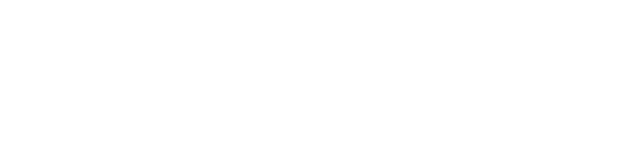
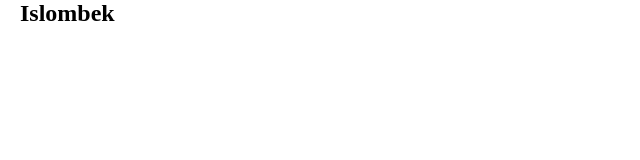
Before and after one commit to akobir9990/akobir9990-teamWork-2, a plain HTML site: page blog-post.html in a window 1280 px wide. Shown: the whole page, without its empty margins (0-640 px from the left). Drawn offline with Linux system fonts and the light colour scheme.

Commit message:
blog-post started

```diff
--- a/blog-post.html
+++ b/blog-post.html
@@ -9,7 +9,9 @@
 <body>
     <main>
         <section>
-            <div class="container"></div>
+            <div class="container">
+                <h1>Islombek</h1>
+            </div>
         </section>
     </main>
 </body>
```
